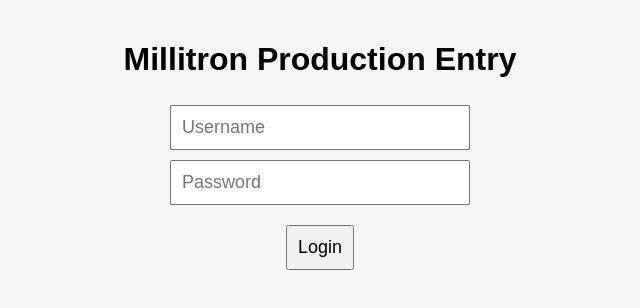
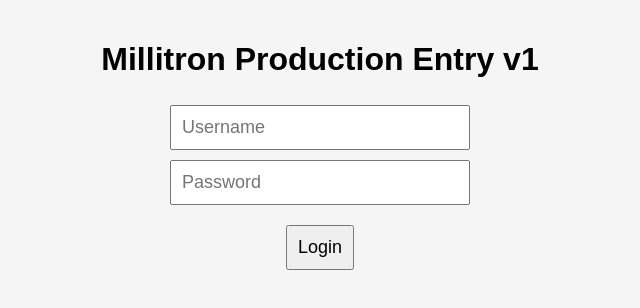
Before and after one commit to adamblundell/millitron, a plain HTML site: page index.html in a window 1280 px wide. Shown: the whole page, without its empty margins (320-960 px from the left). Drawn offline with nearby package versions, Linux system fonts and the light colour scheme.

Commit message:
Update index.html

```diff
--- a/index.html
+++ b/index.html
@@ -23,7 +23,7 @@ button { cursor:pointer; }
 
 <!-- Login -->
 <div id="loginPage" class="center">
-  <h1>Millitron Production Entry</h1>
+  <h1>Millitron Production Entry v1</h1>
   <input type="text" id="loginUser" placeholder="Username">
   <input type="password" id="loginPass" placeholder="Password">
   <div class="row">
```
